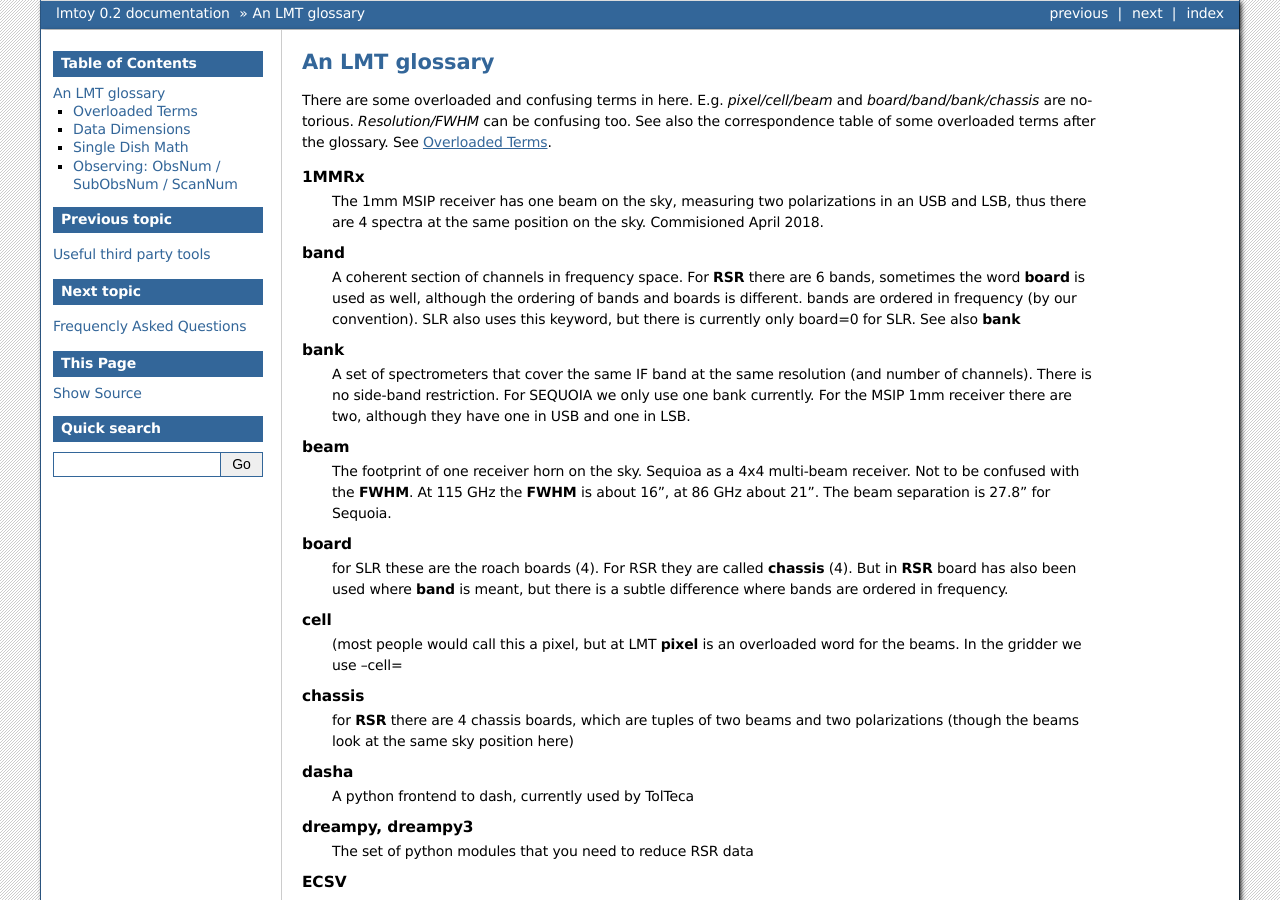
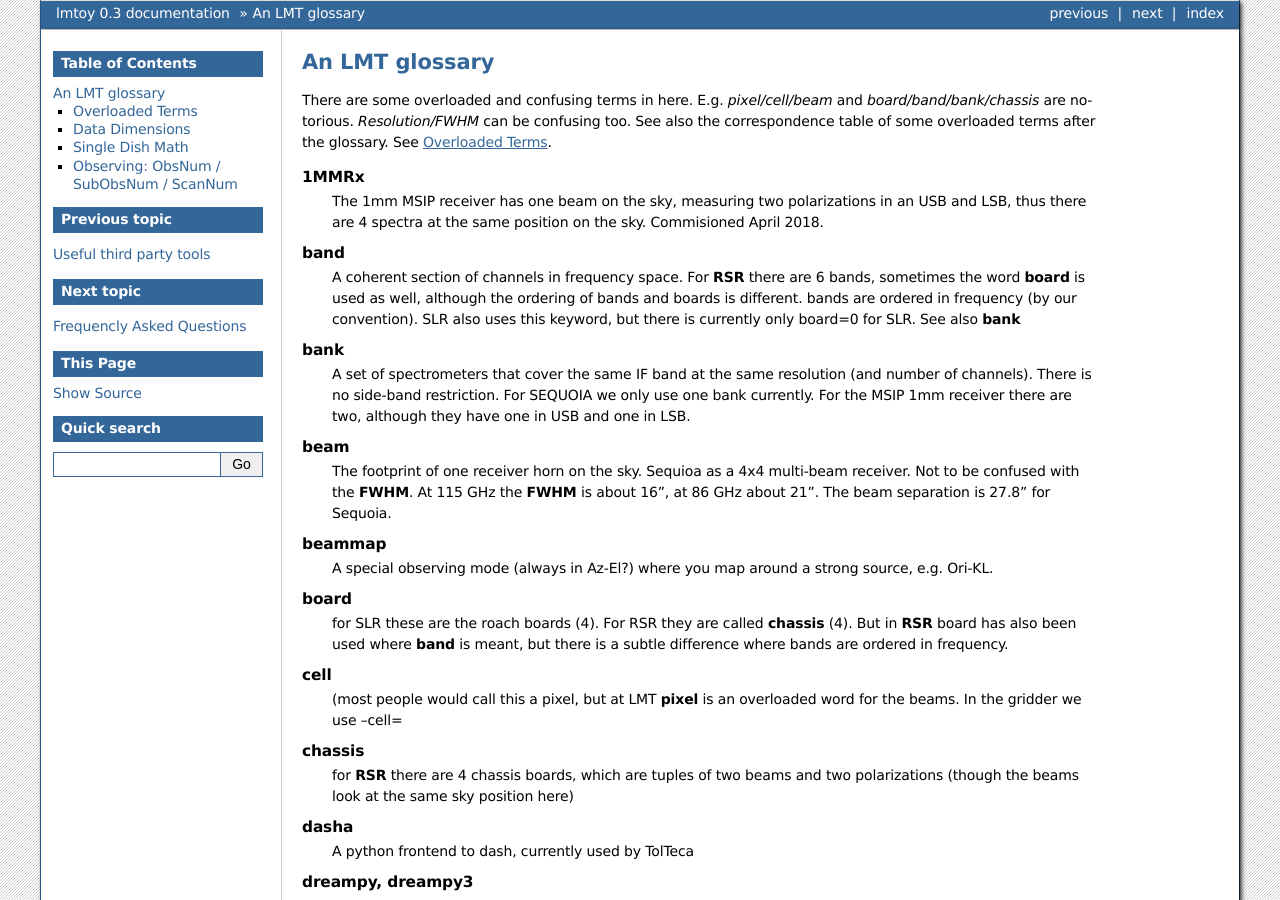
Before and after one commit to astroumd/lmtoy, a Sphinx documentation site: the page built from docs/source/glossary.rst, in a window 1280 px wide and 900 px high. Built offline with Sphinx 7.4.7, drawn with Linux system fonts in a browser that asks for light colours; pages that are not in the unit, such as notebooks, are missing from menus; some of the changed text lies outside the part shown.

Commit message:
version 0.3

```diff
--- a/docs/source/conf.py
+++ b/docs/source/conf.py
@@ -26,7 +26,7 @@ from time import localtime
 project = 'lmtoy'
 # The full version, including alpha/beta/rc tags
 # release = pdrtpy.VERSION
-release = "0.2"
+release = "0.3"
 year = str(localtime().tm_year)
 #author = pdrtpy.AUTHORS
 author = "Peter Teuben"
--- a/docs/source/glossary.rst
+++ b/docs/source/glossary.rst
@@ -37,6 +37,10 @@ of some overloaded terms after the glossary. See :ref:`overloaded`.
       4x4 multi-beam receiver. Not to be confused with the
       **FWHM**.  At 115 GHz the **FWHM** is about 16", at 86 GHz about
       21".  The beam separation is 27.8" for Sequoia.
+
+    beammap
+      A special observing mode (always in Az-El?) where you map around
+      a strong source, e.g. Ori-KL.
 
     board
       for SLR these are the roach boards (4). For RSR they
--- a/docs/source/index.rst
+++ b/docs/source/index.rst
@@ -71,6 +71,7 @@ Here is most of the manual
    workflow
    sdfits
    tools
+   pipeline
    glossary
    FAQ
 
```
Also changed, not shown: docs/source/workflow.rst (+16 -7 lines).
